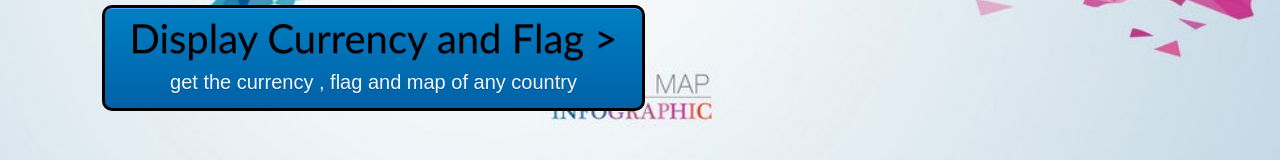
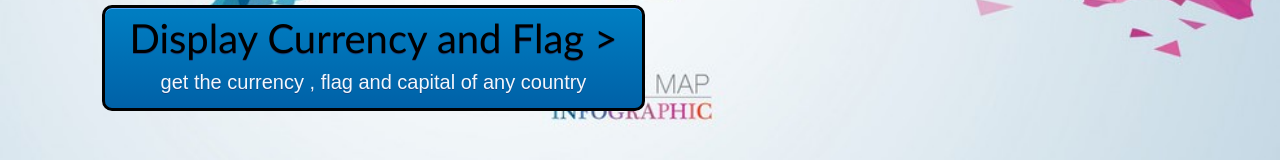
Before and after one commit to Jaagrat/jaagrat.github.io, a plain HTML site: page Infonation/index.html in a window 1280 px wide. Shown: the part 449-609 px from the top of the page. Drawn offline with nearby package versions, Linux system fonts and the light colour scheme.

Commit message:
Update index.html

```diff
--- a/Infonation/index.html
+++ b/Infonation/index.html
@@ -36,7 +36,7 @@
 
             <button onClick="country()" class="LinkButton">
                 <h1>Display Currency and Flag ></h1>
-                <h3>get the currency , flag and map of any country</h3>
+                <h3>get the currency , flag and capital of any country</h3>
             </button>
 
 
```
